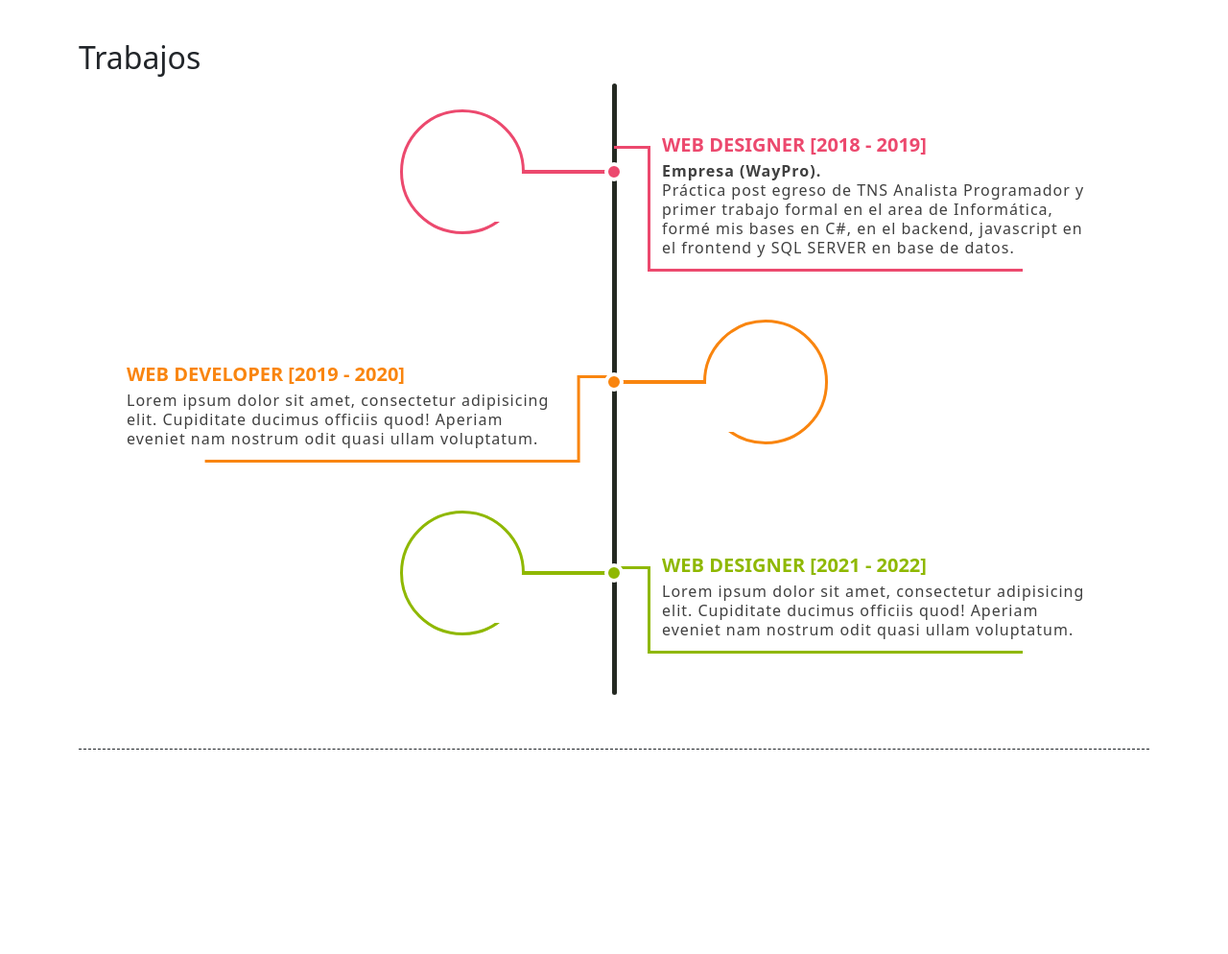
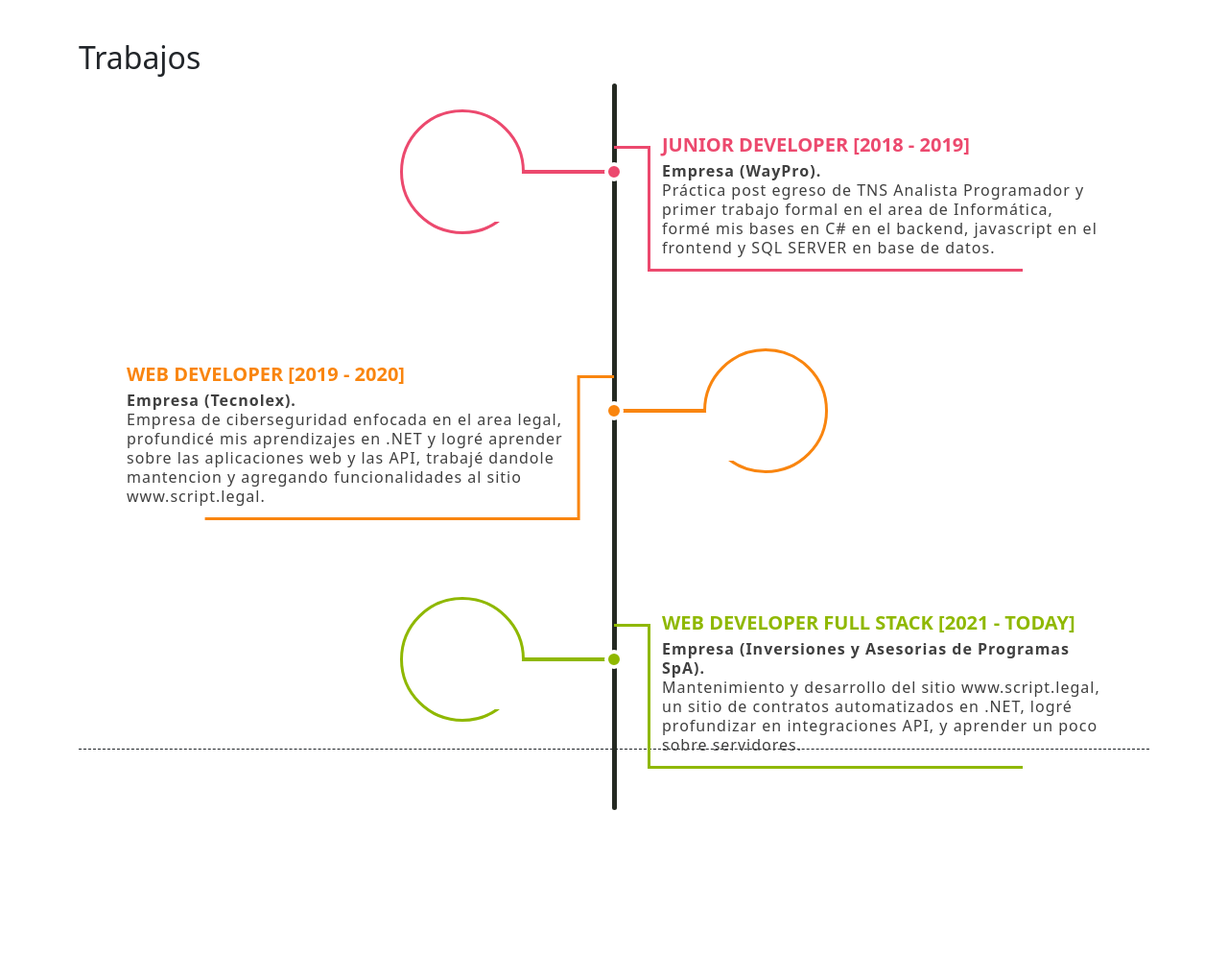
Before and after one commit to HansUD/HansUD.github.io, a plain HTML site: page index.html in a window 1280 px wide. Shown: the part 2420-3414 px from the top of the page at 96% size. Drawn offline with nearby package versions, Linux system fonts and the light colour scheme; a script that the page names is missing.

Commit message:
Add files via upload

```diff
--- a/index.html
+++ b/index.html
@@ -222,10 +222,10 @@
                       <a href="#" class="timeline">
                           <div class="timeline-icon"><i class="fa fa-globe"></i></div>
                           <div class="timeline-content">
-                              <h3 class="title">Web Designer [2018 - 2019]</h3>
+                              <h3 class="title">Junior Developer [2018 - 2019]</h3>
                               <p class="description">
                                   <strong>Empresa (WayPro).</strong><br>
-                                  Práctica post egreso de TNS Analista Programador y primer trabajo formal en el area de Informática, formé mis bases en C#, en el backend, javascript en el frontend y SQL SERVER en base de datos.
+                                  Práctica post egreso de TNS Analista Programador y primer trabajo formal en el area de Informática, formé mis bases en C# en el backend, javascript en el frontend y SQL SERVER en base de datos.
                               </p>
                           </div>
                       </a>
@@ -234,16 +234,18 @@
                           <div class="timeline-content">
                               <h3 class="title">Web Developer [2019 - 2020]</h3>
                               <p class="description">
-                                  Lorem ipsum dolor sit amet, consectetur adipisicing elit. Cupiditate ducimus officiis quod! Aperiam eveniet nam nostrum odit quasi ullam voluptatum.
+                                  <strong>Empresa (Tecnolex).</strong><br>
+                                  Empresa de ciberseguridad enfocada en el area legal, profundicé mis aprendizajes en .NET y logré aprender sobre las aplicaciones web y las API, trabajé dandole mantencion y agregando funcionalidades al sitio www.script.legal.
                               </p>
                           </div>
                       </a>
                       <a href="#" class="timeline">
                           <div class="timeline-icon"><i class="fa fa-briefcase"></i></div>
                           <div class="timeline-content">
-                              <h3 class="title">Web Designer [2021 - 2022]</h3>
+                              <h3 class="title">Web Developer Full Stack [2021 - Today]</h3>
                               <p class="description">
-                                  Lorem ipsum dolor sit amet, consectetur adipisicing elit. Cupiditate ducimus officiis quod! Aperiam eveniet nam nostrum odit quasi ullam voluptatum.
+                                  <strong>Empresa (Inversiones y Asesorias de Programas SpA).</strong><br>
+                                  Mantenimiento y desarrollo del sitio www.script.legal, un sitio de contratos automatizados en .NET, logré profundizar en integraciones API, y aprender un poco sobre servidores.
                               </p>
                           </div>
                       </a>
```
